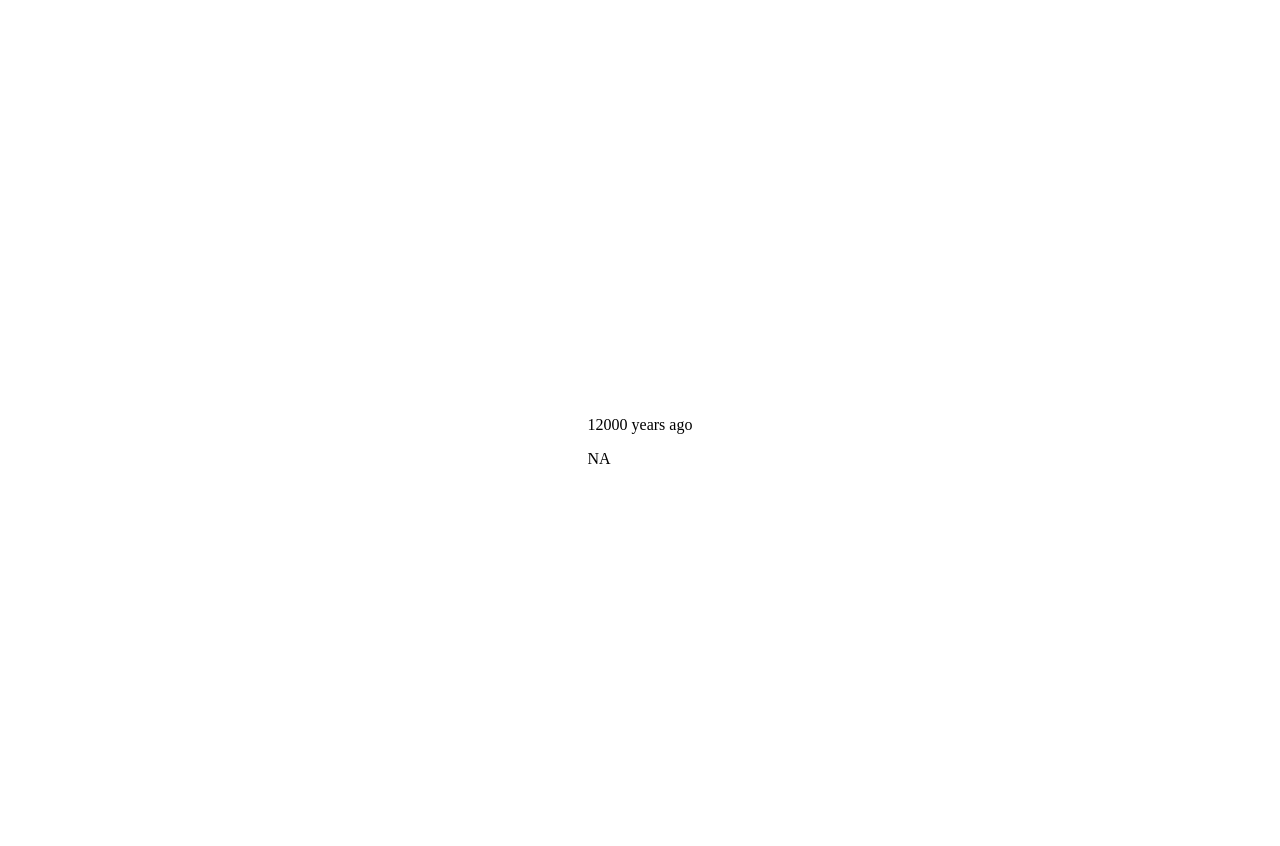
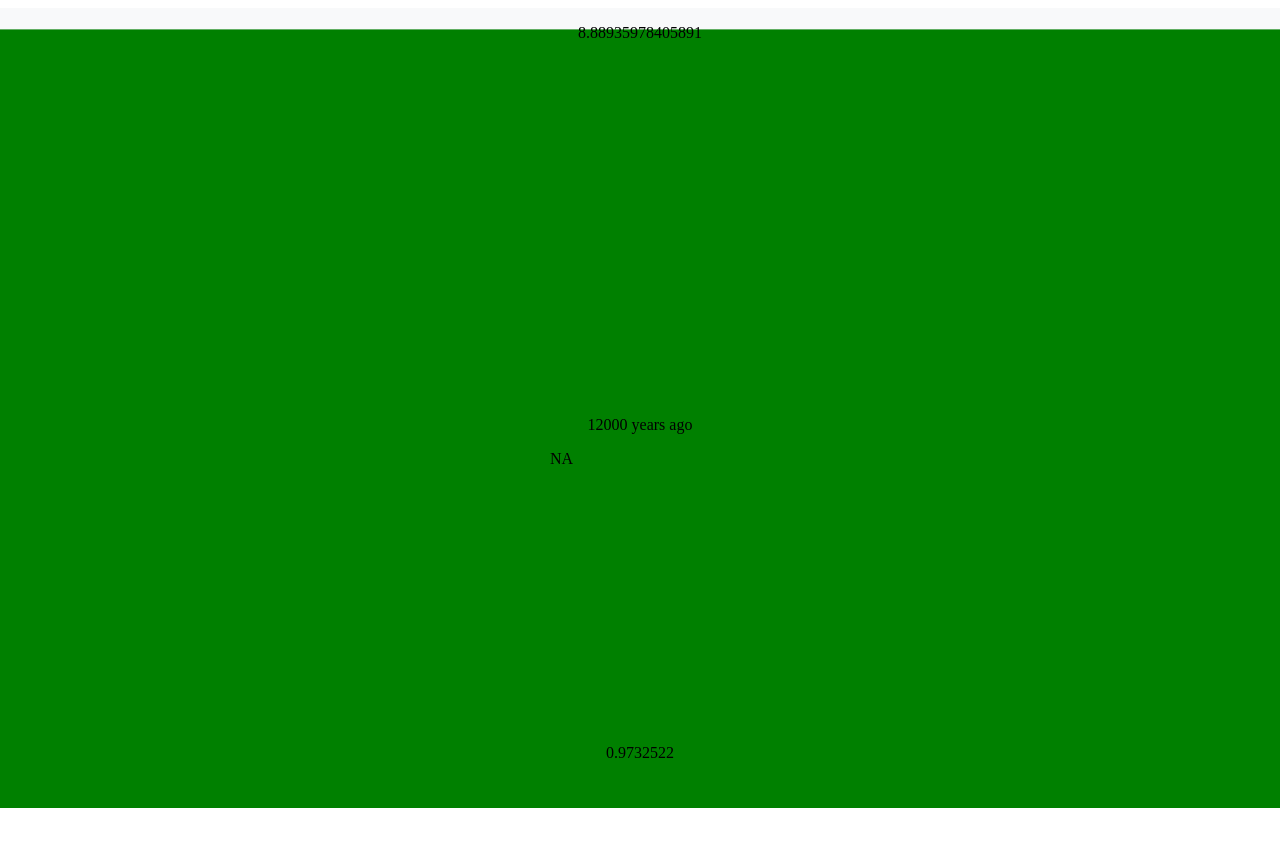
Before and after one commit to dianayukari/anthropocene, a SvelteKit app: page / in a window 1280 px wide. Shown: the top 846 px of the page. Built offline with nearby package versions, Linux system fonts and the light colour scheme.

Commit message:
bar chart and temp colors implementes

```diff
--- a/src/lib/components/Countdown.svelte
+++ /dev/null
@@ -1,25 +0,0 @@
-<script>
-
-    export let number;
-    export let isActive = false
-
-    let currentCount = number;
-
-    $: if (isActive && currentCount < 1200) {
-        const timer = setInterval(() => {
-            currentCount--;
-            if(currentCount <= 0) {
-                clearInterval(timer);
-            }
-        }, 1000);
-
-        clearInterval(timer);
-    }
-
-
-
-</script>
-
-<div>
-    {currentCount}
-</div>
--- a/src/routes/+page.svelte
+++ b/src/routes/+page.svelte
@@ -2,8 +2,7 @@
 
     import {onMount} from 'svelte';
     import * as d3 from 'd3';
-    import Countdown from '../lib/components/Countdown.svelte';
-
+	import { scale } from 'svelte/transition';
 
     let y = 0
     let countdownNumbers = [];
@@ -11,16 +10,29 @@
     let label = []
 
     let pauseIndices = []
-    let pauseScrolls = 80
+    let pauseScrolls = 60
     let totalScrolls
 
+    let chartWidth
+    let chartHeight
+
+    let data = []
+
     onMount(async() => {
-        const data = await d3.csv("/timeline.csv");
+
+        window.onbeforeunload = function () {
+        window.scrollTo(0, 0);
+    }
+
+        data = await d3.csv("/timeline.csv");
         countdownNumbers = data.map(d => d.years_ago);
-        label = data.map(d => d.event)
+        label = data.map(d => d.event.replaceAll(";", ";\n"))
         pauseIndices = data.filter(d => d.event !== "NA").map(d => d.years_ago)
 
         totalScrolls = countdownNumbers.length + (pauseIndices.length*pauseScrolls)
+
+        chartHeight = window.innerHeight
+        chartWidth = window.innerWidth
 
     });
 
@@ -54,6 +66,24 @@
 
     }
 
+    $: yScale = d3.scaleLinear()
+        .domain([0, 1])
+        .range([chartHeight, 0])
+
+    $: forestPct = data.map(d => +d.pct)
+    $: column = forestPct[currentIndex]
+
+
+    $: temp = data.map(d => +d.temp)
+    $: bg = temp[currentIndex]
+
+    $: colorScale = d3.scaleLinear()
+        .domain([8, 12.5, 15.4])
+        .range(["#F6F8FF", "#FFFDE4", "#FAB9B9"])
+        .interpolate(d3.interpolate)
+
+    $: console.log(bg);
+
 
 </script>
 
@@ -62,22 +92,52 @@
 <div class="scroll-container" style="--total-scrolls: {totalScrolls}">
 
     <div class="container">
+
+        <p class="temp-label">{bg}</p>
+
+        <div class="bg">
+            <svg width={chartWidth} height={chartHeight}>
+                <rect
+                    x={0}
+                    y={0}
+                    width={chartWidth}
+                    height={chartHeight}
+                    fill={colorScale(bg)}
+                />
+            </svg>
+        </div>
+
         <div class="countdown">
             {#if countdownNumbers[currentIndex]}
                <p class="yearsAgo">{countdownNumbers[currentIndex]} years ago</p>
                 <p class="event">{label[currentIndex]}</p>
             {/if}
         </div>
+
+        <p class="forest-label">{column}</p>
+
+        <div class="chart">
+            <svg width={chartWidth} height={chartHeight}>
+                <rect
+                    x={0}
+                    y={yScale(column)}
+                    width={chartWidth}
+                    height={chartHeight - yScale(column)}
+                    fill="green"
+                />
+            </svg>
+        </div>
+
     </div>
 
-    <div class="chart"></div>
+
 
 </div>
 
 <style>
 
     .scroll-container {
-        height: 8000vh;
+        height: 5000vh;
     }
 
 
@@ -86,19 +146,46 @@
     }
 
     .event {
-        /* text-align: center; */
+        white-space: pre-line
+    }
+
+    .bg {
+        position: absolute;
+        /* display: inline; */
     }
 
     .container {
-        width: 200px;
+        width: 100vw;
         height: 100vh;
         display: flex;
         flex-direction: column;
         align-items: center;
         position: fixed;
+        right: 0;
+        left: 0;
+    }
+
+    .temp-label {
+        position: absolute;
+        z-index: 2;
+    }
+
+    .forest-label {
+        z-index: 2;
+        position: absolute;
+        top: 90vh;
+    }
+
+    .countdown {
+        width: 180px;
+        position: fixed;
         top: 50%;
-        left: calc(50% - 100px);
-        right: 0;
+        left: calc(50% - 90px);
+        z-index: 2;
+    }
+
+    .chart {
+        z-index: 1;
     }
 
 
```
Also changed, not shown: src/lib/components/chart.svelte (added, +13 -0 lines), static/timeline.csv.
